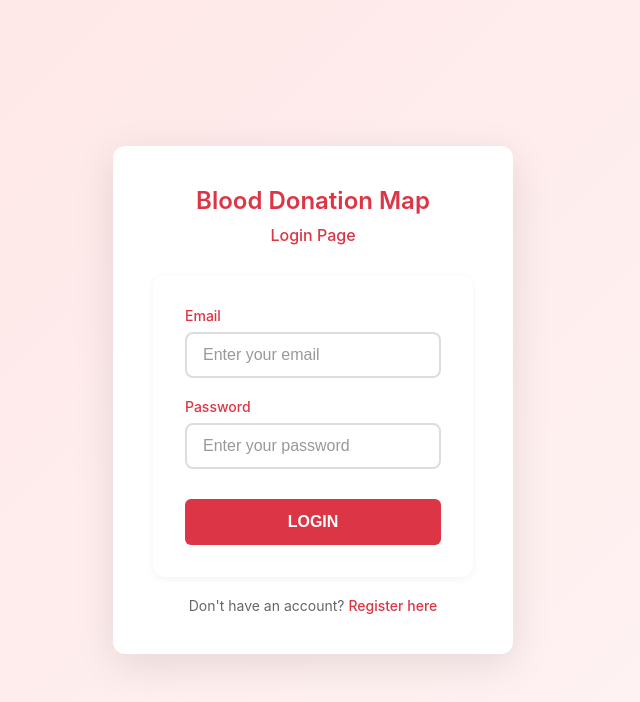
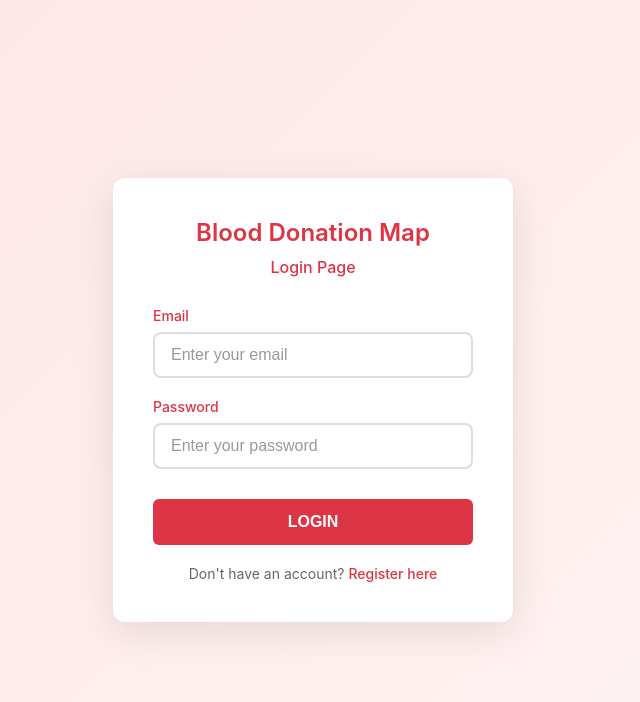
Before and after one commit to sabindevkota6/Blood-Donation-Event-Map, a React (Create React App) app in the folder frontend/: page /login in a window 1280 px wide. Shown: the top 702 px of the page, without its empty margins (327-967 px from the left). Built offline with nearby package versions, Linux system fonts and the light colour scheme; no server answers.

Commit message:
Fix form styling scope in EditProfile.css to prevent affecting login/register forms

```diff
--- a/frontend/src/features/profile/EditProfile.css
+++ b/frontend/src/features/profile/EditProfile.css
@@ -43,7 +43,7 @@
 }
 
 /* Form Styling */
-form {
+.edit-profile-container form {
   background-color: white;
   border-radius: 12px;
   padding: 32px;
```
